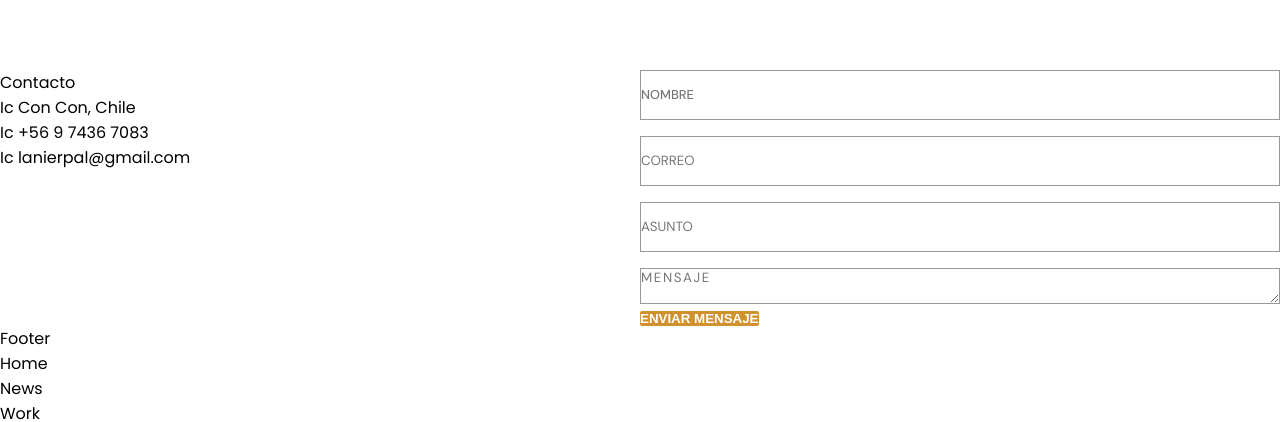
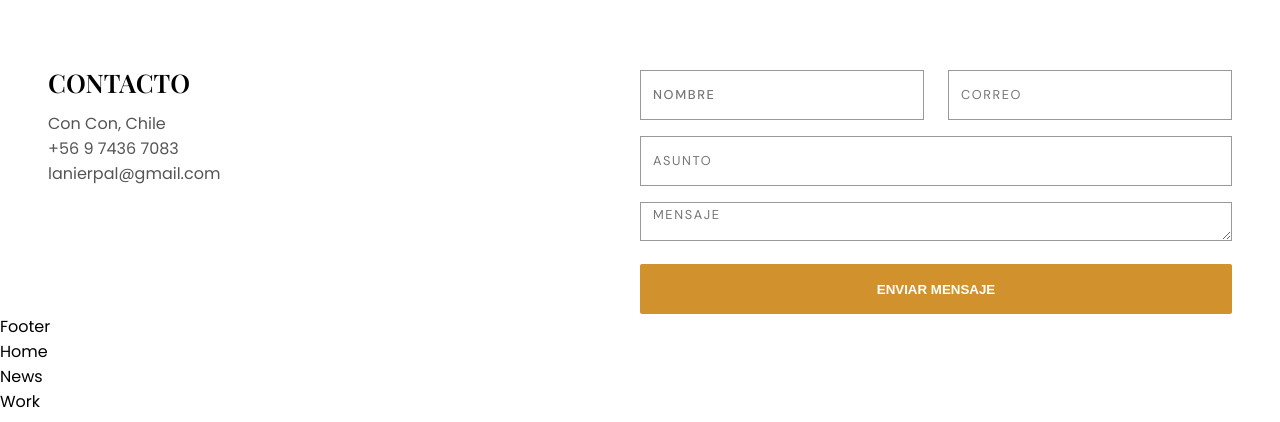
Before and after one commit to JJ1313/carolinaFagerstrom-react, a React (Vite) app: page / in a window 1280 px wide. Shown: the part 2037-2459 px from the top of the page. Built offline with nearby package versions, Linux system fonts and the light colour scheme; the HTML template or start-up script is replaced by a standard one; a web font is replaced by a local one.

Commit message:
Terminar componente contacto

```diff
--- a/src/assets/css/contact.css
+++ b/src/assets/css/contact.css
@@ -1,27 +1,21 @@
 #contact {
   & .form-container {
-    display: grid;
-    grid-template-columns: 1fr 1fr;
-    row-gap: 1rem;
-    column-gap: 1.5rem;
 
-    & .input-container:nth-child(1),
-    & .input-container:nth-child(2) {
-      grid-column-start: span 2;
+    & .input-container:nth-child(n) {
+      grid-column-end: span 2;
     }
-
-    & .input-container:nth-child(3),
-    & .input-container:nth-child(4) {
-      grid-column-start: span 2;
-    }
-
   }
-
 
   & input,
   & textarea {
     border: 1px solid var(--clr-gray);
     width: 100%;
+    padding: 0.375rem 0.75rem;
+    letter-spacing: 0.1rem;
+
+    &:focus {
+      outline: 1px solid var(--clr-alert);
+    }
   }
 
   & input {
@@ -29,17 +23,26 @@
   }
 
   & textarea {
+    resize: vertical;
+  }
 
-    resize: vertical;
-    letter-spacing: 0.1rem;
+  & button {
+    width: 100%;
   }
+
+
 }
 
-@media (width > 600px) {
+@media (width > 900px) {
+  #contact {
+    & .form-container {
 
-  & .input-container:nth-child(1),
-  & .input-container:nth-child(2) {
-    grid-column-start: auto;
+      & .input-container:nth-child(1),
+      & .input-container:nth-child(2) {
+        grid-column-end: span 1;
+      }
+
+    }
   }
 
 }
--- a/src/assets/css/styles.css
+++ b/src/assets/css/styles.css
@@ -56,6 +56,10 @@
 /* ------ Grid columns ------ */
 .cols {
   grid-template-columns: 1fr;
+}
+
+.cols-2 {
+  grid-template-columns: 1fr 1fr;
 }
 
 @media (width > 600px) {
@@ -232,6 +236,15 @@
   gap: 2.5rem !important;
 }
 
+
+.g-row-1 {
+  row-gap: 1rem;
+}
+
+.g-col-1p5 {
+  column-gap: 1.5rem;
+}
+
 /* ------ Text colors ------ */
 .txt-white {
   color: var(--clr-white);
@@ -352,6 +365,7 @@
   transition: 0.5s all ease-in-out;
   font-weight: 600;
   cursor: pointer;
+  height: 50px;
 
   &:hover {
     outline: 1px solid var(--clr-alert);
--- a/src/components/Contact.jsx
+++ b/src/components/Contact.jsx
@@ -1,30 +1,32 @@
 import "../assets/css/contact.css"
 export function Contact() {
   return (
-    <div id="contact" className="d-grid cols cols-md-2 mt-10">
+    <section id="contact" className="d-grid cols cols-md-2 mt-10 section">
       <div className="d-flex flex-column">
-        <h3>Contacto</h3>
-        <a href="" className="txt-gray-5"><span>Ic</span> Con Con, Chile</a>
-        <a href="" className="txt-gray-5"><span>Ic</span> +56 9 7436 7083</a>
-        <a href="" className="txt-gray-5"><span>Ic</span> lanierpal@gmail.com</a>
+        <h2 className="ff-secondary fs-16 fw-600 txt-upper mb-1">Contacto</h2>
+        <ul className="mb-2 d-flex flex-column">
+          <li><a href="" className="txt-gray link"><span></span> Con Con, Chile</a></li>
+          <li><a href="" className="txt-gray link"><span></span> +56 9 7436 7083</a></li>
+          <li><a href="" className="txt-gray link"><span></span> lanierpal@gmail.com</a></li>
+        </ul>
       </div>
       <form className="">
-        <div className="form-container">
+        <div className="form-container d-grid cols-2 g-row-1 g-col-1p5">
           <div className="input-container">
             <input type="text" id="name" aria-label="Nombre" placeholder="Nombre" className="txt-upper fs-08 fw-500 ff-terciary" />
           </div>
           <div className="input-container">
-            <input type="email" id="email" aria-label="Correo" placeholder="Correo" className="txt-upper ff-terciary" />
+            <input type="email" id="email" aria-label="Correo" placeholder="Correo" className="txt-upper fs-08 ff-terciary" />
           </div>
           <div className="input-container">
-            <input type="text" id="subject" aria-label="Asunto" placeholder="Asunto" className="txt-upper ff-terciary" />
+            <input type="text" id="subject" aria-label="Asunto" placeholder="Asunto" className="txt-upper fs-08 ff-terciary" />
           </div>
           <div className="input-container">
-            <textarea id="message" name="email" aria-label="Mensaje" placeholder="Mensaje" className="txt-upper ff-terciary" />
+            <textarea id="message" name="email" aria-label="Mensaje" placeholder="Mensaje" className="txt-upper fs-08 ff-terciary" />
           </div>
         </div>
-        <button type="submit" className="btn txt-upper">enviar mensaje</button>
+        <button type="submit" className="btn txt-upper mt-1 mx-auto">enviar mensaje</button>
       </form>
-    </div>
+    </section>
   )
 }
```
